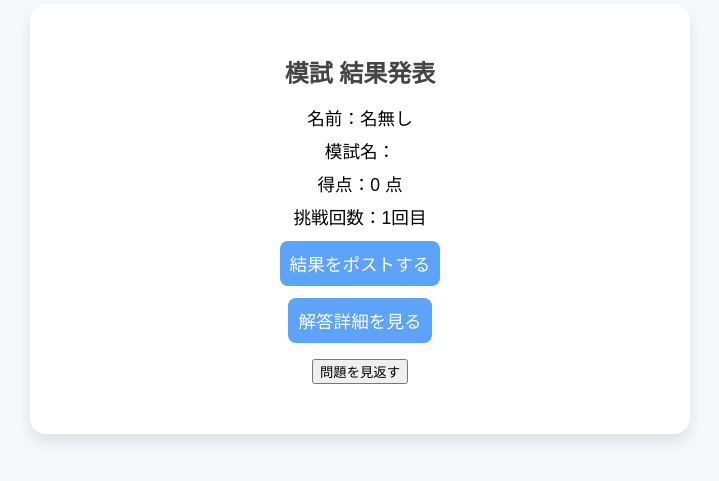
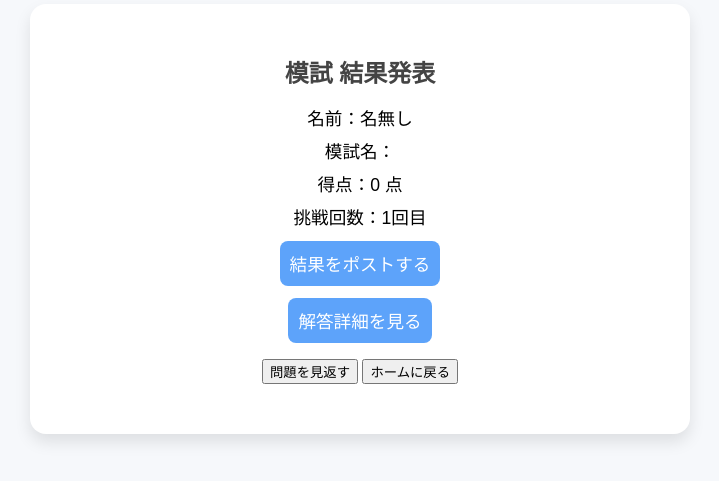
Before and after one commit to matcha20070516/mytestplaydate, a plain HTML site: page exresult.html in a window 1280 px wide. Shown: the part 181-662 px from the top of the page, without its empty margins (280-999 px from the left). Drawn offline with Linux system fonts and the light colour scheme.

Commit message:
Update exresult.html

```diff
--- a/exresult.html
+++ b/exresult.html
@@ -75,6 +75,7 @@
       <div id="result-summary"></div>
 <div style="text-align:center; margin:16px 0;">
   <button id="review-btn">問題を見返す</button>
+  <button id="home-btn">ホームに戻る</button>
 </div>
   </div>
   <script src="exresult.js"></script>
```
